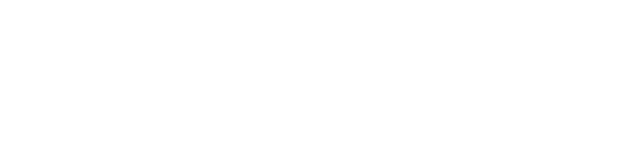
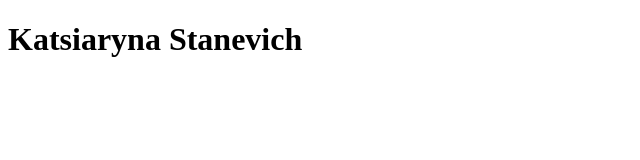
Before and after one commit to katyastan/rsschool-cv, a plain HTML site: page index.html in a window 1280 px wide. Shown: the whole page, without its empty margins (0-640 px from the left). Drawn offline with Linux system fonts and the light colour scheme.

Commit message:
fix: add h1

```diff
--- a/index.html
+++ b/index.html
@@ -6,6 +6,6 @@
     <title>Document</title>
 </head>
 <body>
-
+    <h1>Katsiaryna Stanevich</h1>
 </body>
 </html>
```
